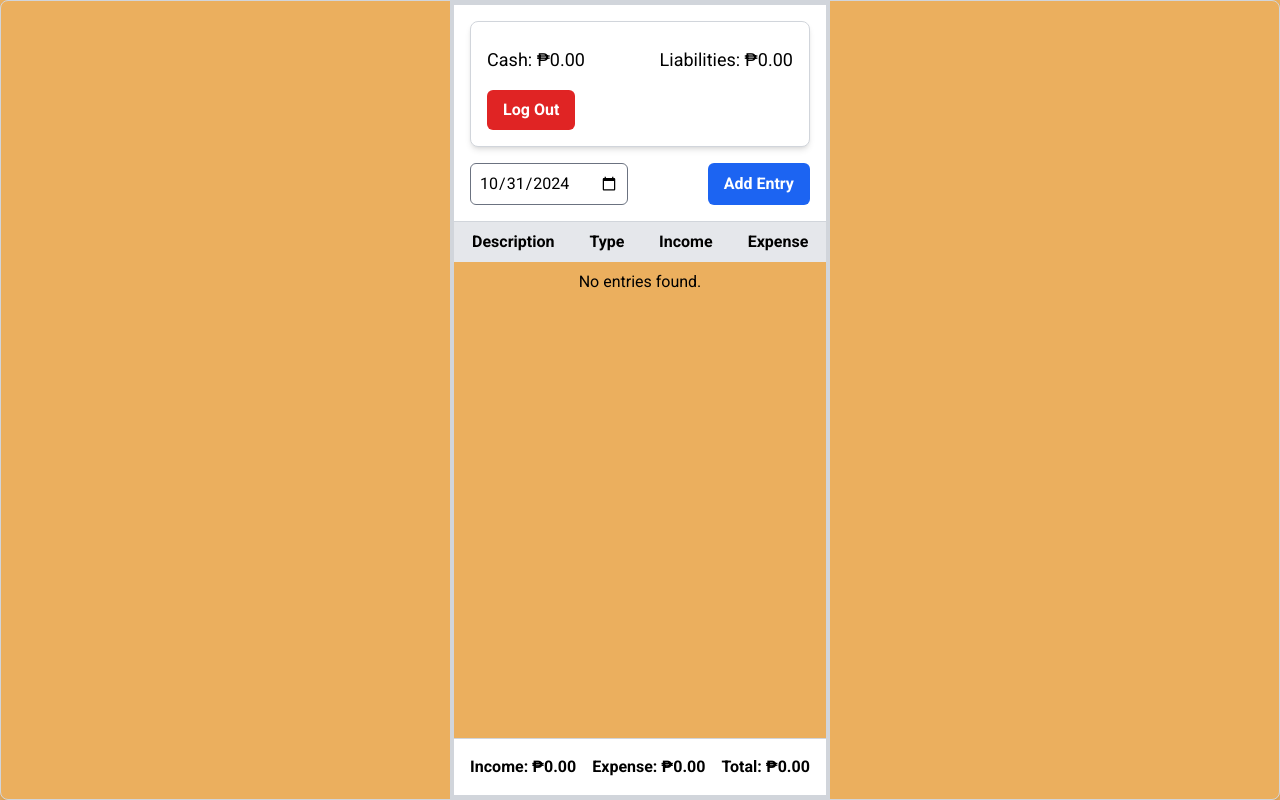
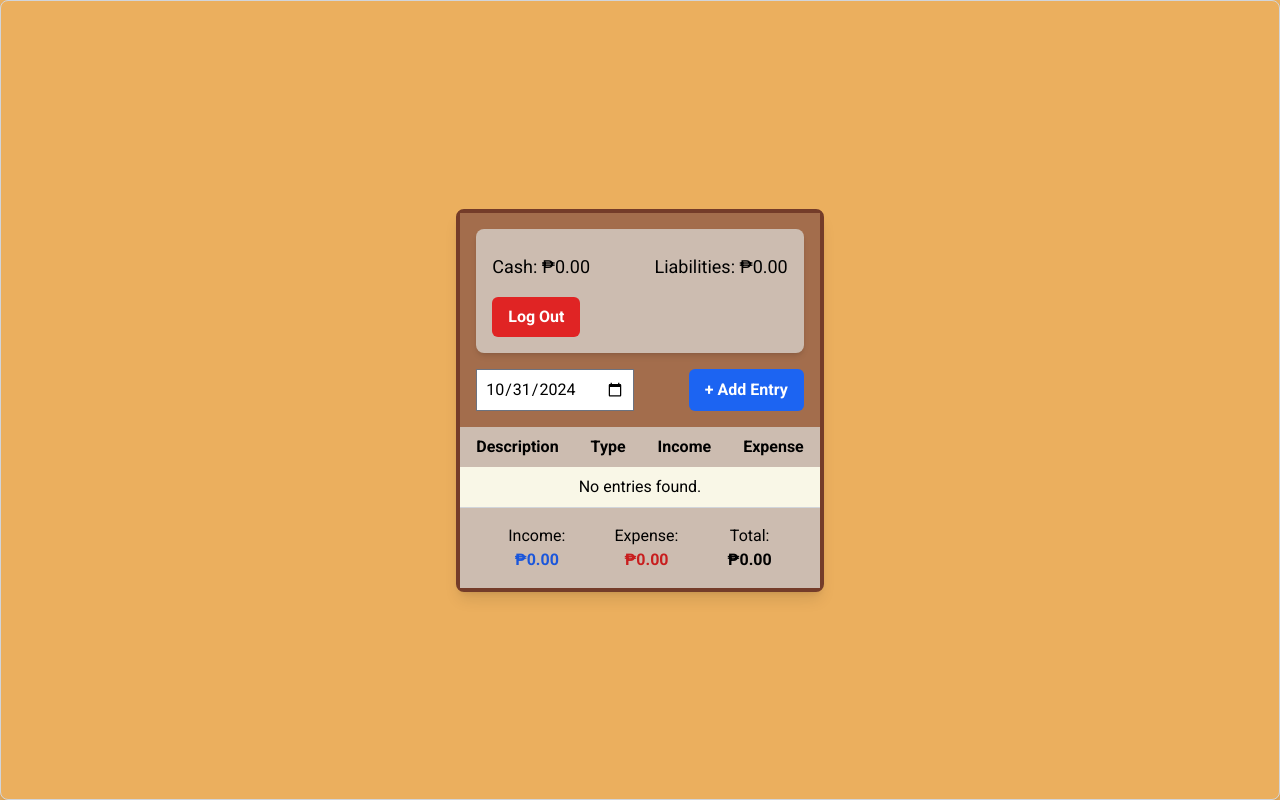
Before and after one commit to Micokoko/budget-tracker-app, a React (Create React App) app in the folder frontend/: page /dashboard in a window 1280 px wide. Built offline with nearby package versions, Linux system fonts and the light colour scheme.

Commit message:
started designing user page

```diff
--- a/frontend/src/components/UserPage.js
+++ b/frontend/src/components/UserPage.js
@@ -65,10 +65,10 @@ function UserPage() {
     };
 
     return (
-        <div className="flex flex-col h-full border-4 border-gray-300">
-            <div className="fixed-top p-4 bg-white border-b border-gray-300">
+        <div className="flex flex-col bg-custom-shiba-secondary rounded-lg shadow-lg border-4 border-custom-shiba-tertiary">
+            <div className="fixed-top p-4 bg-custom-shiba-quaternary border-gray-300">
                 <div className="flex justify-center mb-2">
-                    <div className="bg-white border border-gray-300 rounded-lg shadow-md p-4 w-full">
+                    <div className="bg-custom-shiba-quinary border-gray-300 rounded-lg shadow-md p-4 w-full">
                         {userName && <h2 className="text-xl font-bold">Hello, {userName}!</h2>}
                         <div className="flex justify-between mt-2">
                             <p className="text-lg">Cash: {formatCurrency(cash)}</p>
@@ -85,7 +85,7 @@ function UserPage() {
                 <div className="flex justify-between mt-4">
                     <input
                         type="date"
-                        className="border rounded-md p-2"
+                        className="border rounded-3xl p-2 bg-custom-shiba-secondary"
                         value={date}
                         onChange={handleDateChange}
                     />
@@ -93,7 +93,7 @@ function UserPage() {
                         onClick={handleEntryAddition}
                         className="ml-2 px-4 py-2 font-bold text-white bg-blue-600 rounded-md hover:bg-blue-700"
                     >
-                        Add Entry
+                        + Add Entry
                     </button>
                 </div>
                 {error && <p className="text-red-600 text-center mt-2">{error}</p>}
@@ -102,7 +102,7 @@ function UserPage() {
             <div className="flex-1 overflow-y-auto">
                 <table className="table-auto w-full">
                     <thead>
-                        <tr className="bg-gray-200">
+                        <tr className="bg-custom-shiba-quinary">
                             <th className="px-4 py-2">Description</th>
                             <th className="px-4 py-2">Type</th>
                             <th className="px-4 py-2">Income</th>
@@ -132,13 +132,17 @@ function UserPage() {
                 </table>
             </div>
 
-            <div className="fixed-bottom p-4 bg-white border-t border-gray-300">
-                <div className="flex justify-between items-center">
-                    <div className="flex space-x-4">
-                        <span className="font-bold text-l">Income: {formatCurrency(totalIncome)}</span>
-                        <span className="font-bold text-l">Expense: {formatCurrency(totalExpense)}</span>
-                        <span className="font-bold text-l">Total: {formatCurrency(totaIncomeLessExpense)}</span>
-                    </div>
+            <div className="fixed-bottom p-4 bg-custom-shiba-quinary border-t border-gray-300">
+                    <div className="flex justify-between justify-items-center space-x-4 px-8">
+                        <div className="text-center font-medium text-l">Income:
+                            <div className='font-semibold text-blue-700'>{formatCurrency(totalIncome)}</div>
+                        </div>
+                        <div className="text-center  font-medium text-l">Expense:
+                            <div className='font-bold text-red-700'>{formatCurrency(totalExpense)}</div>
+                        </div>
+                        <div className="text-center  font-medium text-l">Total:
+                            <div className='font-bold'>{formatCurrency(totaIncomeLessExpense)}</div>
+                        </div>
                 </div>
             </div>
         </div>
```
